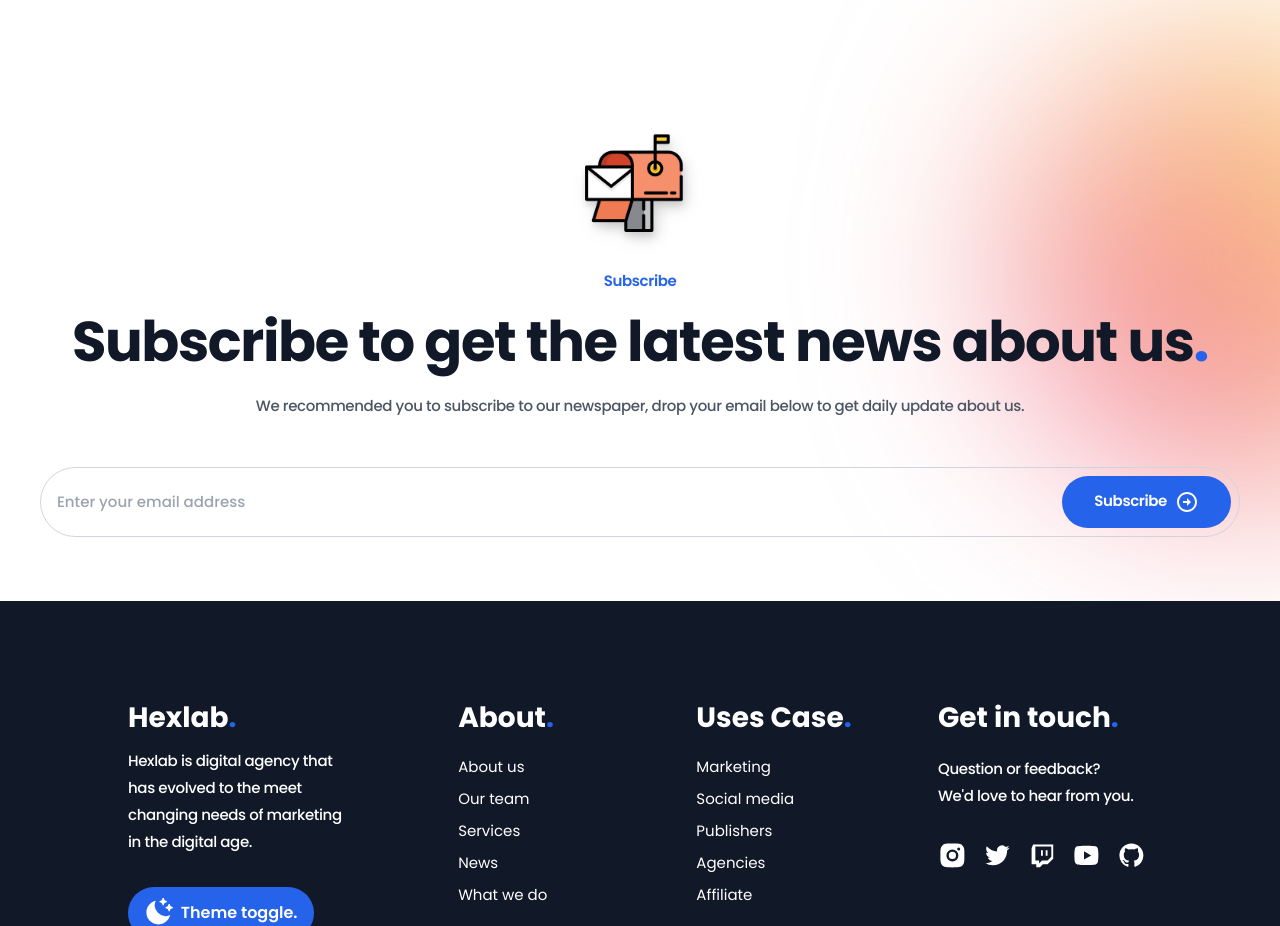
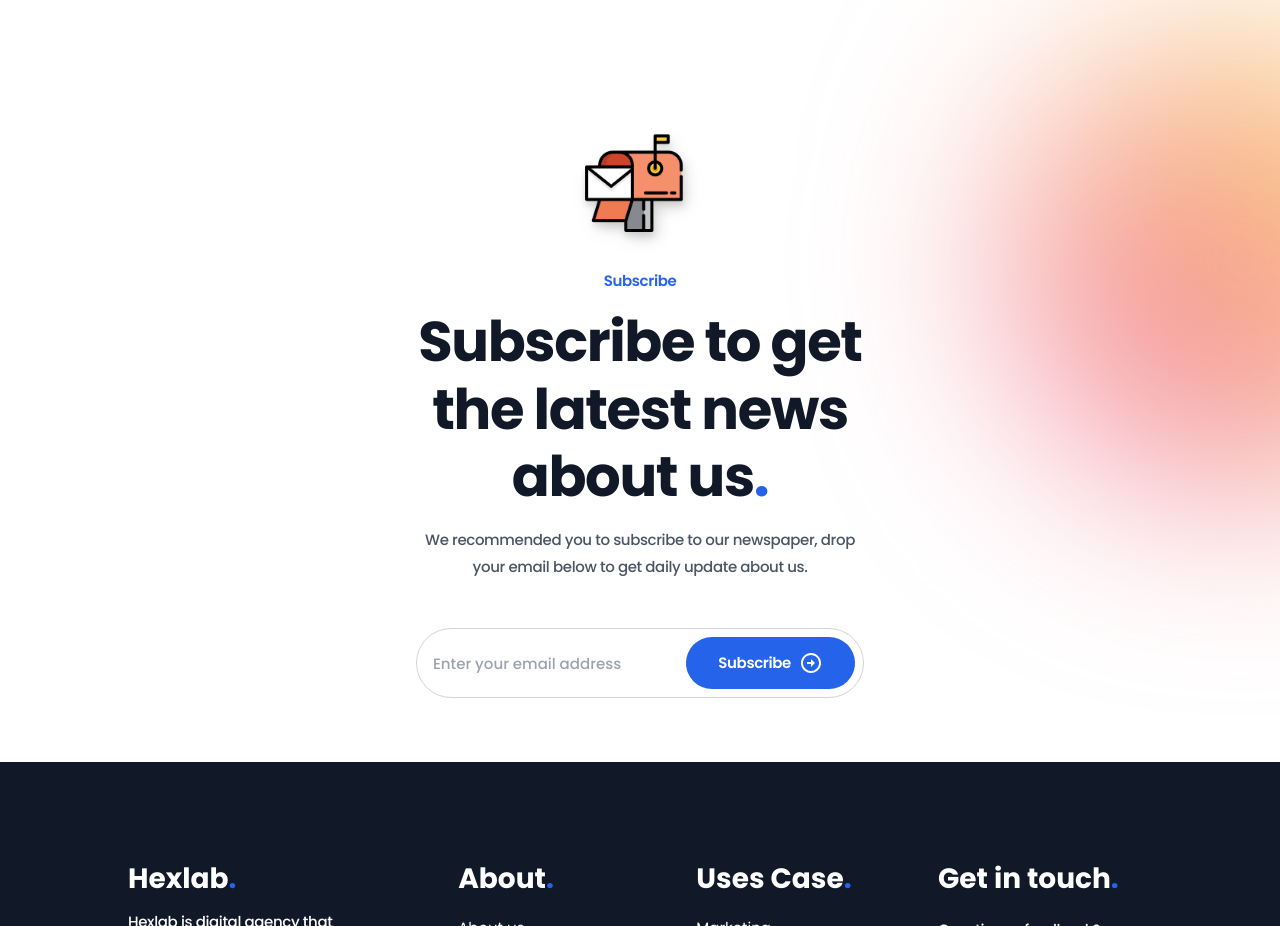
Before and after one commit to fajarfadillahh/hexlab-digital-marketing-react-tailwind, a React (Vite) app: page / in a window 1280 px wide. Shown: the part 6700-7626 px from the top of the page. Built offline with nearby package versions, Linux system fonts and the light colour scheme.

Commit message:
modified: responsive Subscribe components

```diff
--- a/src/components/Subscribe.jsx
+++ b/src/components/Subscribe.jsx
@@ -11,7 +11,7 @@ const Subscribe = () => {
       {/* gradient accents */}
       <div className="absolute top-0 -right-48 -z-10 h-[460px] w-[460px] rounded-full bg-gradient-to-tr from-pink-500/80 to-yellow-300/80 blur-[100px]" />
 
-      <div className="subscribe__container container grid gap-12">
+      <div className="subscribe__container container grid gap-12 xs:max-w-sm sm:max-w-md">
         <div className="subscribe__data text-center">
           <img
             src={SubscribeIcon}
```
